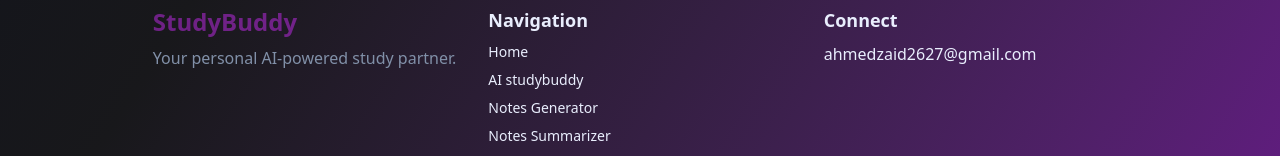
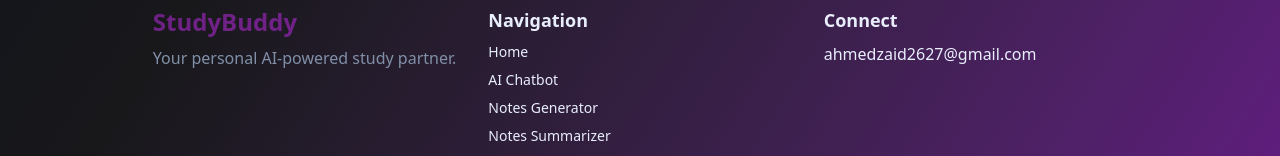
Before and after one commit to Zaid-Ahmed-Ansari/StudyBuddy, a Next.js app: page / in a window 1280 px wide. Shown: the part 1716-1872 px from the top of the page. Built offline with nearby package versions, Linux system fonts and the light colour scheme; no server answers.

Commit message:
Minor fixes

```diff
--- a/components/Footer.tsx
+++ b/components/Footer.tsx
@@ -31,7 +31,7 @@ export default function Footer() {
               href="/ai-chat"
               className="hover:text-accent transition-colors duration-200"
               >
-                AI studybuddy
+                AI Chatbot
               </Link>
               <Link
               href="/notes-generator"
--- a/components/Navbar.tsx
+++ b/components/Navbar.tsx
@@ -17,7 +17,7 @@ import {
 
 const components: { title: string; href: string; description: string }[] = [
   {
-    title: "AI Study Buddy",
+    title: "AI Chatbot",
     href: "/ai-chat",
     description:
       "An AI-powered study buddy that helps you learn and understand concepts better.",
```
